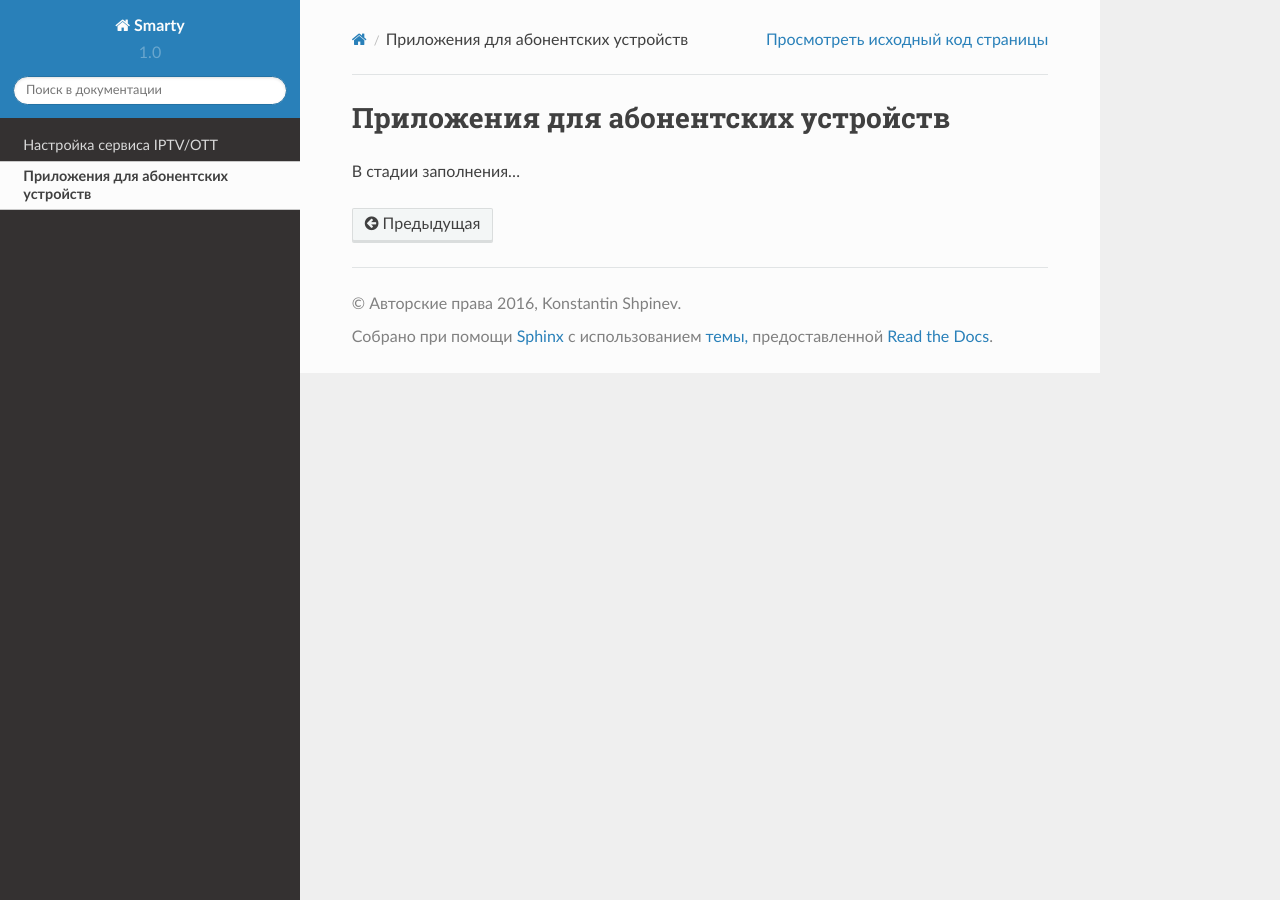
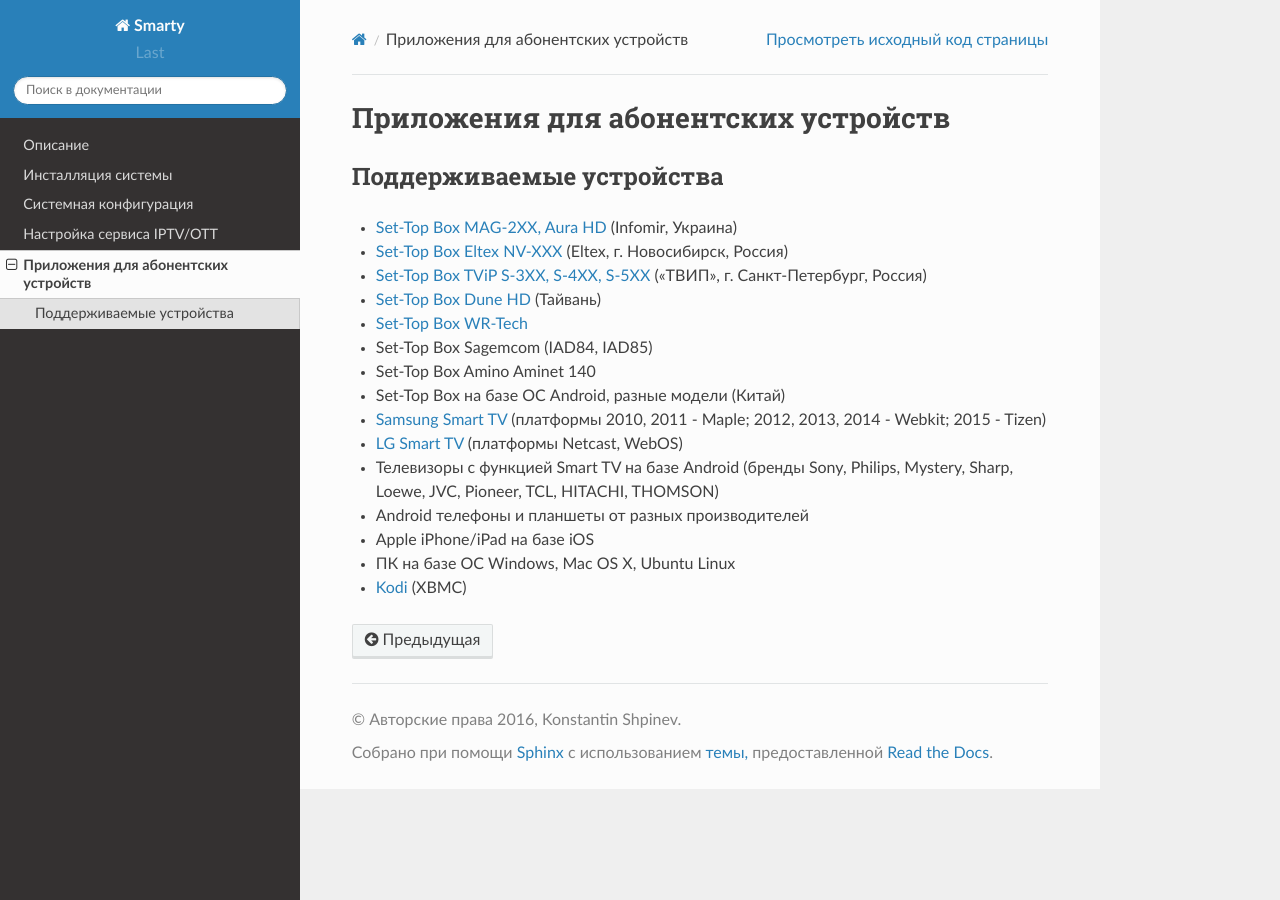
Before and after one commit to sergey-yakovlev/smarty-docs, a Sphinx documentation site: the page built from source/apps_for_devices.rst, in a window 1280 px wide. Built offline with Sphinx 7.4.7 and the Read the Docs theme 2.0.0, drawn with Linux system fonts in a browser that asks for light colours; pages that are not in the unit, such as notebooks, are missing from menus.

```diff
--- a/source/apps_for_devices.rst
+++ b/source/apps_for_devices.rst
@@ -4,4 +4,21 @@
 Приложения для абонентских устройств
 ************************************
 
-В стадии заполнения...
+Поддерживаемые устройства
+=========================
+
+* `Set-Top Box MAG-2XX, Aura HD <http://www.infomir.eu/rus/products/iptv-stb/mag-250/>`_ (Infomir, Украина)
+* `Set-Top Box Eltex NV-XXX <http://eltex.nsk.ru/catalog/iptv_linux/>`_ (Eltex, г. Новосибирск, Россия)
+* `Set-Top Box TViP S-3XX, S-4XX, S-5XX <http://tvip.ru/>`_ ("ТВИП", г. Санкт-Петербург, Россия)
+* `Set-Top Box Dune HD <http://www.dune.ru/corporate/iptv/>`_ (Тайвань)
+* `Set-Top Box WR-Tech <http://wrtech.ru/>`_
+* Set-Top Box Sagemcom (IAD84, IAD85)
+* Set-Top Box Amino Aminet 140
+* Set-Top Box на базе ОС Android, разные модели (Китай)
+* `Samsung Smart TV <http://www.samsung.com/ru/samsung-tv-apps/#>`_ (платформы 2010, 2011 - Maple; 2012, 2013, 2014 - Webkit; 2015 - Tizen)
+* `LG Smart TV <http://www.lg.com/ru/tv-audio-video/HEProductExperiencePage/tv/webOS_overview>`_ (платформы Netcast, WebOS)
+* Телевизоры с функцией Smart TV на базе Android (бренды Sony, Philips, Mystery, Sharp, Loewe, JVC, Pioneer, TCL, HITACHI, THOMSON)
+* Android телефоны и планшеты от разных производителей
+* Apple iPhone/iPad на базе iOS
+* ПК на базе ОС Windows, Mac OS X, Ubuntu Linux
+* `Kodi <https://kodi.tv/>`_ (XBMC)
--- a/source/conf.py
+++ b/source/conf.py
@@ -54,9 +54,9 @@ author = u'Konstantin Shpinev'
 # built documents.
 #
 # The short X.Y version.
-version = u'1.0'
+version = u'Last'
 # The full version, including alpha/beta/rc tags.
-release = u'1.0'
+release = u'Last'
 
 # The language for content autogenerated by Sphinx. Refer to documentation
 # for a list of supported languages.
--- a/source/service_configuration.rst
+++ b/source/service_configuration.rst
@@ -5,8 +5,7 @@
 **************************
 
 Для настройки сервиса доступны две панели администрирования - служебная и основная.
-Служебная панель необходима для настройки общих и базовых сущностей, а также редактирования любых объектов по принципу
-`CRUD <https://ru.wikipedia.org/wiki/CRUD>`_.
+Служебная панель необходима для настройки общих и базовых сущностей, а также редактирования любых объектов.
 
 В основной панели настраивается непосредственно сам сервис IPTV/OTT для конкретного оператора
 (:ref:`Добавление клиента <client-creation>`).
--- /dev/null
+++ b/source/system_configuration.rst
@@ -0,0 +1,10 @@
+.. _system_configuration:
+
+**********************
+Системная конфигурация
+**********************
+
+.. _system-settings:
+
+Системные настройки
+===================
```
Also changed, not shown: source/index.rst (+7 -16 lines), source/installation.rst (added, +102 -0 lines), source/introduction.rst (added, +108 -0 lines), source/img/microimpuls-middleware-scheme.png (added).
